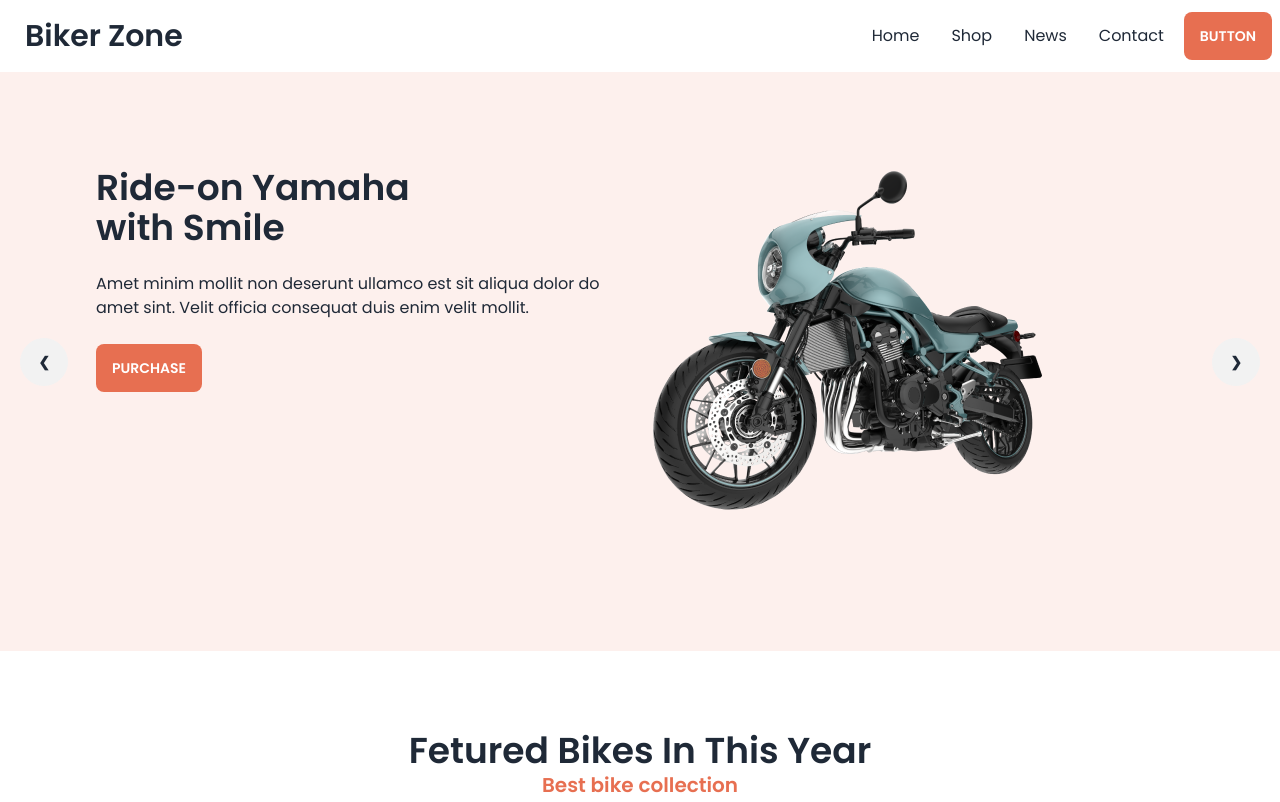
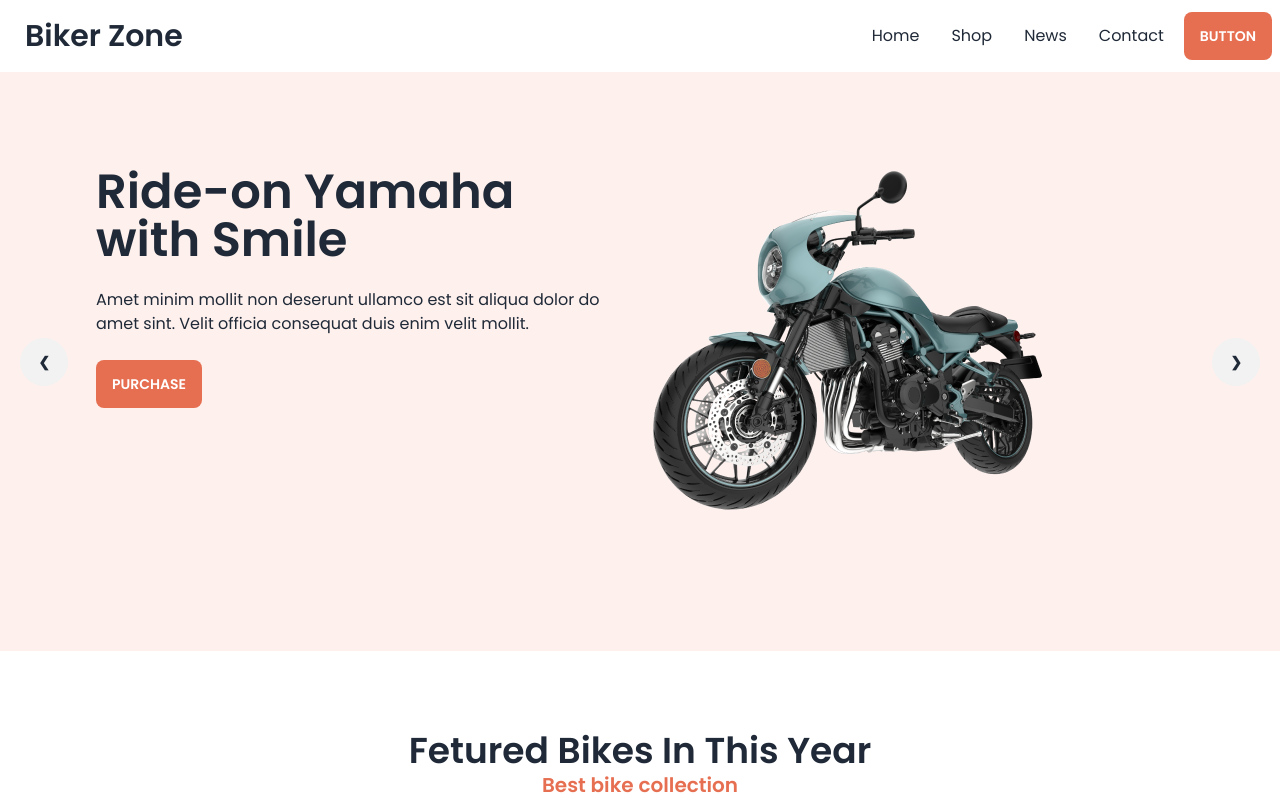
Before and after one commit to ashikurbd71/bike-zone-website, a plain HTML site: page index.html in a window 1280 px wide. Shown: the top 802 px of the page. Drawn offline with nearby package versions, Linux system fonts and the light colour scheme.

Commit message:
website done"

```diff
--- a/index.html
+++ b/index.html
@@ -94,7 +94,7 @@
 
               <div class="space-y-6 flex-1">
 
-                 <h2 class="lg:text-4xl text-4xl font-poppins font-bold">Ride-on Yamaha <br> with Smile</h2>
+                 <h2 class="lg:text-5xl text-4xl font-poppins font-bold">Ride-on Yamaha <br> with Smile</h2>
                  <p>Amet minim mollit non deserunt ullamco
                   est sit aliqua dolor do amet sint. Velit officia consequat duis enim velit mollit.</p>
                  <button class="btn btn-primary bg-bike-primary border-none  text-white">Purchase</button>
```
